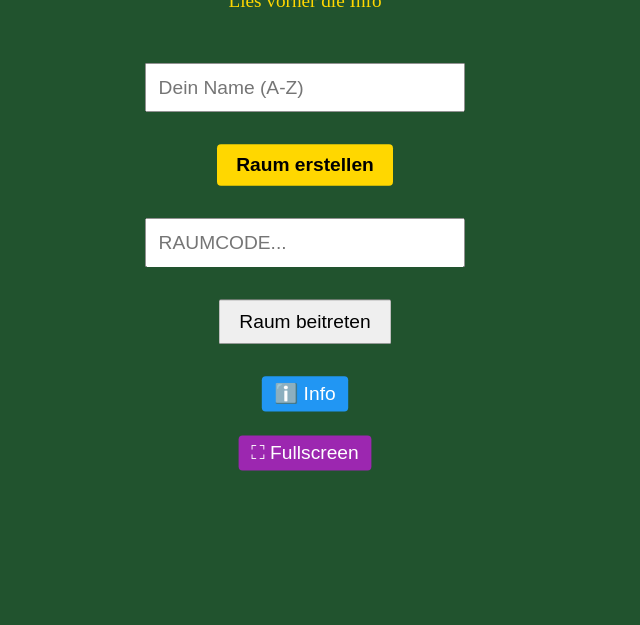
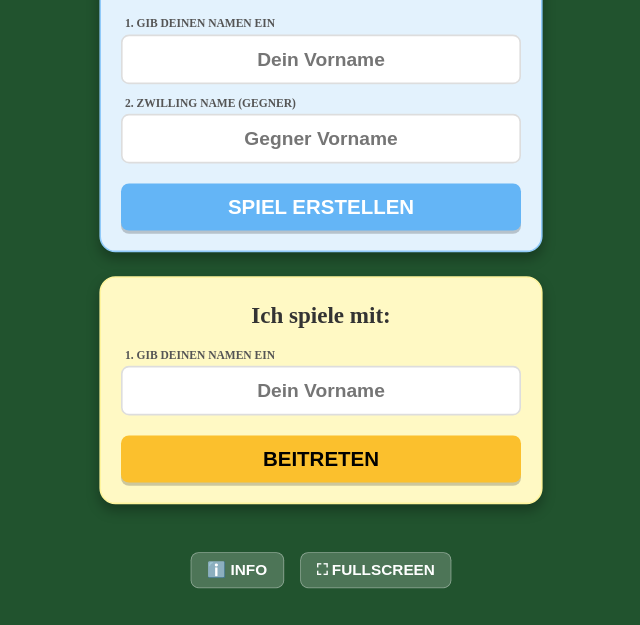
Before and after one commit to gnpanschur/SchnapsenPro, a website: page public/index.html in a window 1280 px wide. Shown: the part 175-800 px from the top of the page, without its empty margins (335-975 px from the left). Drawn offline with nearby package versions, Linux system fonts and the light colour scheme; no server answers.

Commit message:
Lobby Redesign: Split into Creator/Joiner sections, Name-based Room IDs, Styling improvements

```diff
--- a/Schnapsen Promt.txt
+++ b/Schnapsen Promt.txt
@@ -229,4 +229,4 @@ https://dashboard.render.com/  "Manual Deploy"
 
 https://schnapsenpro.onrender.com
 
-Bitte alle Änderungen auf GitHub speichern (push).
+Bitte alle Änderungen auf GitHub speichern (Push to GitHub).
--- a/public/index.html
+++ b/public/index.html
@@ -15,18 +15,35 @@
         <p style="text-align: center; font-size: 1.5em; margin-top: 10px; color: #FFD700;">Lies vorher die Info</p>
 
         <div id="lobby">
-            <input type="text" id="playerName" placeholder="Dein Name (A-Z)" maxlength="12"
-                style="font-size: 2em; margin-bottom: 20px;">
-            <button id="createBtn" style="font-size: 2em; margin-bottom: 20px;">Raum erstellen</button>
-            <input type="text" id="roomCode" placeholder="Raumcode..." maxlength="5"
-                style="text-transform: uppercase; font-size: 2em; margin-bottom: 20px;">
-            <button id="joinBtn" style="font-size: 2em; margin-bottom: 20px;">Raum beitreten</button>
-            <button id="infoBtn"
-                style="background-color: #2196F3; color: white; padding: 8px 16px; border: none; border-radius: 5px; cursor: pointer; font-size: 1.8em;">ℹ️
-                Info</button>
-            <button id="fullscreenBtnLobby"
-                style="background-color: #9c27b0; color: white; padding: 8px 16px; border: none; border-radius: 5px; cursor: pointer; font-size: 1.8em; margin-top: 10px;">⛶
-                Fullscreen</button>
+            <!-- Part A: Creator (Blue) -->
+            <div class="lobby-section create-section">
+                <h2>Ich erstelle ein Spiel:</h2>
+                <div class="input-group">
+                    <label>1. GIB DEINEN NAMEN EIN</label>
+                    <input type="text" id="creatorName" placeholder="Dein Vorname" maxlength="12">
+                </div>
+                <div class="input-group">
+                    <label>2. ZWILLING NAME (GEGNER)</label>
+                    <input type="text" id="opponentNameInput" placeholder="Gegner Vorname" maxlength="12">
+                </div>
+                <button id="createBtn">SPIEL ERSTELLEN</button>
+            </div>
+
+            <!-- Part B: Joiner (Yellow) -->
+            <div class="lobby-section join-section">
+                <h2>Ich spiele mit:</h2>
+                <div class="input-group">
+                    <label>1. GIB DEINEN NAMEN EIN</label>
+                    <input type="text" id="joinerName" placeholder="Dein Vorname" maxlength="12">
+                </div>
+                <!-- Note: Password/Room Code is implicitly the joiner's name -->
+                <button id="joinBtn">BEITRETEN</button>
+            </div>
+
+            <div class="lobby-controls">
+                <button id="infoBtn" class="icon-btn">ℹ️ Info</button>
+                <button id="fullscreenBtnLobby" class="icon-btn">⛶ Fullscreen</button>
+            </div>
         </div>
 
         <div id="game" style="display: none;">
@@ -137,15 +154,15 @@
         <div class="modal-content" style="max-width: 600px; max-height: 80vh; overflow-y: auto;">
             <h2 style="margin-top: 0;">ℹ️ Schnapsen - Spielregeln</h2>
 
-            <h3 style="color: yellow;">Spiel starten:</h3>
+            <h3 style="color: yellow;">Spiel starten: (blaues Feld)</h3>
             <p>• 1. Gib deinen Namen ein</p>
-            <p>• 2. Raum erstellen</p>
-            <p>• 3. RAUMCODE dem Mitspieler mitteilen aber nicht eingeben</p>
+            <p>• 2. Gib den Namen deines Gegners ein</p>
+            <p>• 3. Spiel erstellen</p>
 
-            <p style="color: yellow;">• 4. Mitspieler:</p>
-            <p>• 5. Name eingeben</p>
-            <p>• 6. Erhaltenen RAUMCODE eingeben</p>
-            <p>• 7. Raum beitreten</p>
+
+            <p style="color: yellow;">• Mitspieler: (gelbes Feld)</p>
+            <p>• 1. Name eingeben</p>
+            <p>• 2. Beitreten</p>
             <p>Ab geht die Post 😊</p>
             <p style="color: #d565e9; font-weight: bold;">💡 Tipp: Benutze auch den Fullscreen Button ⛶</p>
             <p>----------------------------------- </p>
--- a/public/script.js
+++ b/public/script.js
@@ -31,8 +31,11 @@ const gameStatusDiv = { textContent: '' }; // Element removed
 
 let trickClearTimeout = null; // Store timeout ID for clearing trick
 
-const playerNameInput = document.getElementById('playerName');
-const roomCodeInput = document.getElementById('roomCode');
+// New Input Elements
+const creatorNameInput = document.getElementById('creatorName');
+const opponentNameInput = document.getElementById('opponentNameInput');
+const joinerNameInput = document.getElementById('joinerName');
+
 const createBtn = document.getElementById('createBtn');
 const joinBtn = document.getElementById('joinBtn');
 
@@ -45,19 +48,31 @@ function showGame(roomId) {
 
 // Event Listeners
 createBtn.addEventListener('click', () => {
-    const name = playerNameInput.value.trim();
-    if (!name) return alert('Bitte Namen eingeben!');
+    const name = creatorNameInput.value.trim();
+    const opponentName = opponentNameInput.value.trim();
+
+    if (!name) return alert('Bitte deinen Namen eingeben!');
+    if (!opponentName) return alert('Bitte Namen des Gegners eingeben!');
+
+    // Logic: Room ID = Opponent Name (lowercased)
+    // This way, the opponent just enters their own name to join.
+    const customRoomId = opponentName.toLowerCase();
+
     localStorage.setItem('schnapsen_username', name);
-    socket.emit('createRoom', { name, playerId });
+    socket.emit('createRoom', { name, playerId, customRoomId });
 });
 
 joinBtn.addEventListener('click', () => {
-    const name = playerNameInput.value.trim();
-    const code = roomCodeInput.value.trim().toUpperCase();
-    if (!name) return alert('Bitte Namen eingeben!');
-    if (code.length !== 5) return alert('Code muss 5 Zeichen lang sein!');
+    const name = joinerNameInput.value.trim();
+
+    if (!name) return alert('Bitte deinen Namen eingeben!');
+
+    // Logic: Room ID = My Name (lowercased)
+    // Because the creator reserved the room for ME (my name).
+    const roomIdToJoin = name.toLowerCase();
+
     localStorage.setItem('schnapsen_username', name); // Store my name
-    socket.emit('joinRoom', { roomId: code, playerName: name, playerId });
+    socket.emit('joinRoom', { roomId: roomIdToJoin, playerName: name, playerId });
 });
 
 // Socket Events
--- a/public/style.css
+++ b/public/style.css
@@ -34,39 +34,124 @@ h2 {
 }
 
 /* Lobby input fields and buttons */
+/* Lobby Redesign */
 #lobby {
-    padding: 40px 20px;
-    line-height: 1.8;
+    padding: 20px;
     display: flex;
     flex-direction: column;
     align-items: center;
-    gap: 20px;
+    gap: 30px;
+    width: 100%;
+    /* box-sizing: border-box; */
+}
+
+.lobby-section {
+    width: 90%;
+    max-width: 500px;
+    padding: 25px;
+    border-radius: 20px;
+    box-shadow: 0 8px 16px rgba(0, 0, 0, 0.3);
+    text-align: center;
+    display: flex;
+    flex-direction: column;
+    gap: 15px;
+}
+
+.create-section {
+    background-color: #E3F2FD;
+    /* Light Blue */
+    border: 2px solid #90CAF9;
+}
+
+.join-section {
+    background-color: #FFF9C4;
+    /* Light Yellow */
+    border: 2px solid #FFF59D;
+}
+
+.lobby-section h2 {
+    color: #333;
+    font-size: 1.8em;
+    margin-bottom: 10px;
+    text-shadow: none;
+}
+
+.input-group {
+    display: flex;
+    flex-direction: column;
+    align-items: flex-start;
+    gap: 5px;
+}
+
+.input-group label {
+    font-size: 0.9em;
+    font-weight: bold;
+    color: #555;
+    text-transform: uppercase;
+    margin-left: 5px;
 }
 
 #lobby input[type="text"] {
-    width: 80%;
-    max-width: 400px;
+    width: 100%;
     padding: 15px;
+    border: 2px solid #ddd;
+    border-radius: 10px;
+    font-size: 1.5em;
+    text-align: center;
+    background-color: white;
+    color: #333;
+    font-weight: bold;
     box-sizing: border-box;
-    font-size: 1.5em !important;
 }
 
 #lobby button {
-    font-size: 1.5em !important;
-    padding: 12px 24px;
+    width: 100%;
+    padding: 15px;
+    font-size: 1.6em;
+    font-weight: 800;
+    border: none;
+    border-radius: 10px;
+    cursor: pointer;
+    text-transform: uppercase;
+    box-shadow: 0 4px 0 rgba(0, 0, 0, 0.2);
+    transition: transform 0.1s, box-shadow 0.1s;
+    margin-top: 10px;
+    box-sizing: border-box;
+}
+
+#lobby button:active {
+    transform: translateY(4px);
+    box-shadow: none;
 }
 
 #createBtn {
-    background-color: #FFD700;
-    color: black;
-    border: none;
-    border-radius: 5px;
-    cursor: pointer;
-    font-weight: bold;
+    background-color: #81C784;
+    /* Greenish/Blue */
+    background-color: #64B5F6;
+    /* Blue */
+    color: white;
 }
 
-#createBtn:hover {
-    background-color: #FFC700;
+#joinBtn {
+    background-color: #FBC02D;
+    /* Dark Yellow */
+    color: black;
+}
+
+.lobby-controls {
+    display: flex;
+    gap: 20px;
+    margin-top: 20px;
+}
+
+.icon-btn {
+    background-color: rgba(255, 255, 255, 0.2) !important;
+    border: 1px solid rgba(255, 255, 255, 0.4) !important;
+    color: white !important;
+    font-size: 1.2em !important;
+    padding: 10px 20px !important;
+    width: auto !important;
+    box-shadow: none !important;
 }
 
 .exit-btn {
```
Also changed, not shown: server/index.js (+12 -2 lines), 1 other file.
